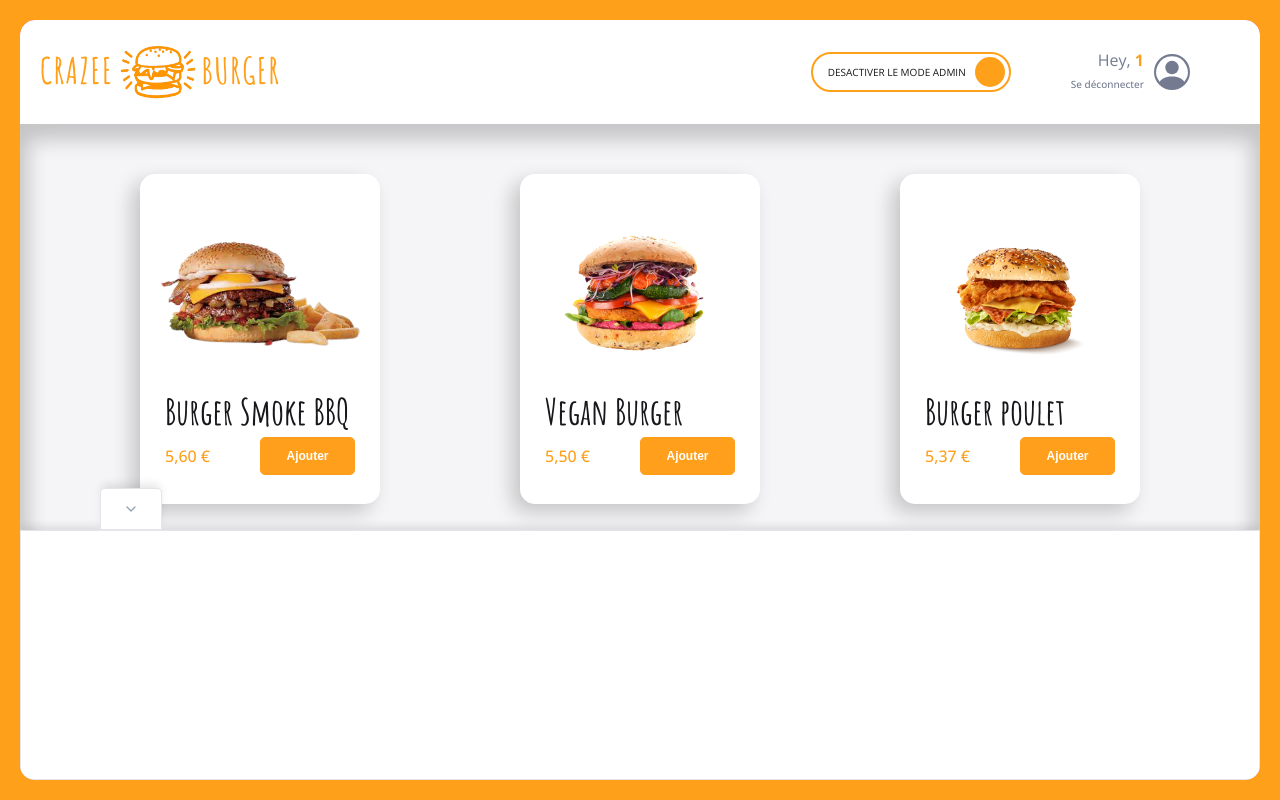
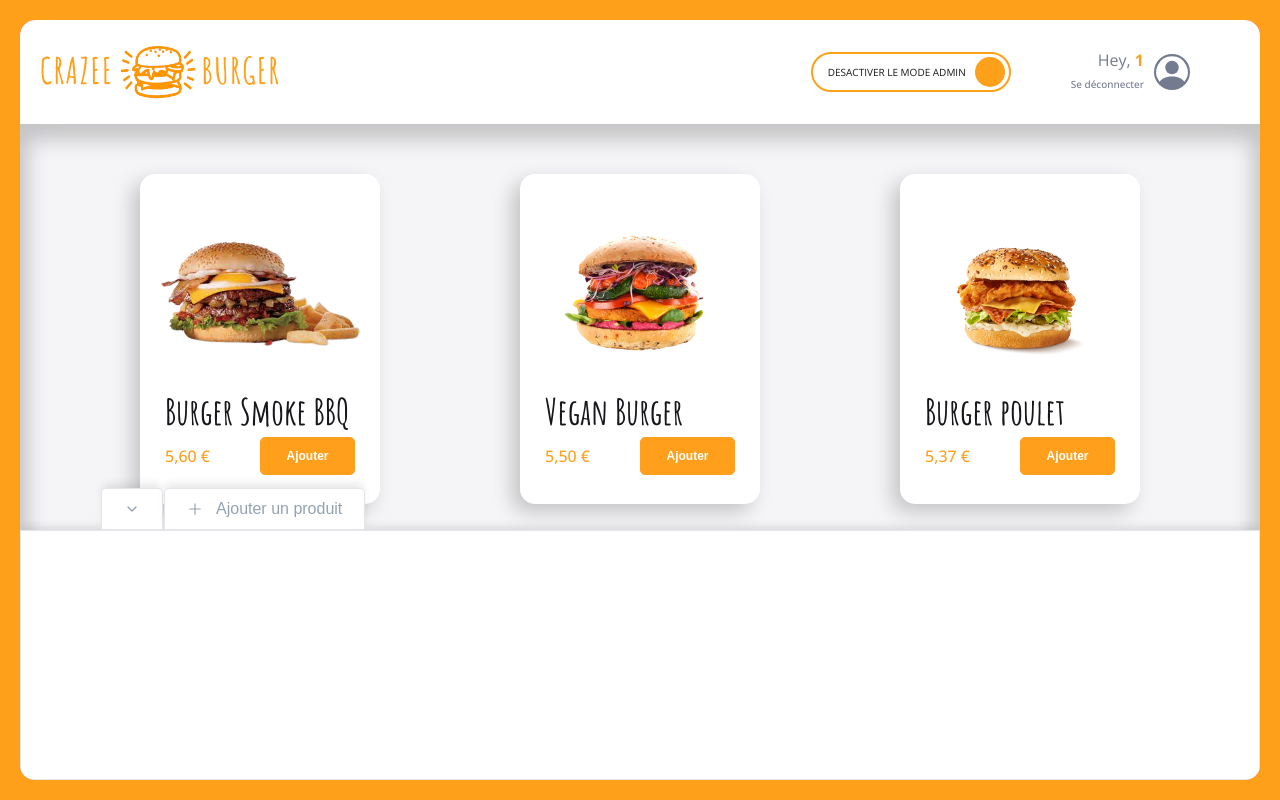
Before and after one commit to OpcMarc-Olivier/crazy-burger2, a React (Vite) app: page /order/1 in a window 1280 px wide. Built offline with nearby package versions, Linux system fonts and the light colour scheme; grey boxes are pictures that could not be loaded.

Commit message:
✨ F07: ADMIN > Tab > Add label

```diff
--- a/src/components/pages/orderPage/Main/Admin/AdminTabs.jsx
+++ b/src/components/pages/orderPage/Main/Admin/AdminTabs.jsx
@@ -3,6 +3,7 @@ import { FiChevronDown, FiChevronUp } from "react-icons/fi";
 import styled from "styled-components";
 import Tab from "../../../../reusable-ui/Tab.jsx";
 import { theme } from "../../../../../assets/theme/index.js";
+import { AiOutlinePlus } from "react-icons/ai";
 
 function AdminTabs({ isCollapsed, setIsCollapsed }) {
     const handleClick = () => {
@@ -11,7 +12,14 @@ function AdminTabs({ isCollapsed, setIsCollapsed }) {
     return (
         <AdminTabsStyled>
             <Tab
+                label=""
                 Icon={isCollapsed ? <FiChevronUp /> : <FiChevronDown />}
+                onClick={handleClick}
+                className={isCollapsed ? "is-active" : ""}
+            />
+            <Tab
+                label="Ajouter un produit"
+                Icon={<AiOutlinePlus />}
                 onClick={handleClick}
                 className={isCollapsed ? "is-active" : ""}
             />
@@ -28,6 +36,10 @@ const AdminTabsStyled = styled.div`
         border-color: ${theme.colors.background_dark};
         color: ${theme.colors.white};
     }
+
+    button {
+        margin-left: 1px;
+    }
 `;
 
 export default AdminTabs;
--- a/src/components/reusable-ui/Tab.jsx
+++ b/src/components/reusable-ui/Tab.jsx
@@ -2,10 +2,11 @@ import React from "react";
 import styled from "styled-components";
 import { theme } from "../../assets/theme";
 
-function Tab({ Icon, onClick, className }) {
+function Tab({ Icon, onClick, className, label }) {
     return (
         <TabStyled onClick={onClick} className={className}>
             <div className="icon">{Icon}</div>
+            {label && <span className="label">{label}</span>}
         </TabStyled>
     );
 }
@@ -48,5 +49,9 @@ const TabStyled = styled.button`
     .icon {
         display: flex;
     }
+
+    .label {
+        margin-left: 13px;
+    }
 `;
 export default Tab;
```
